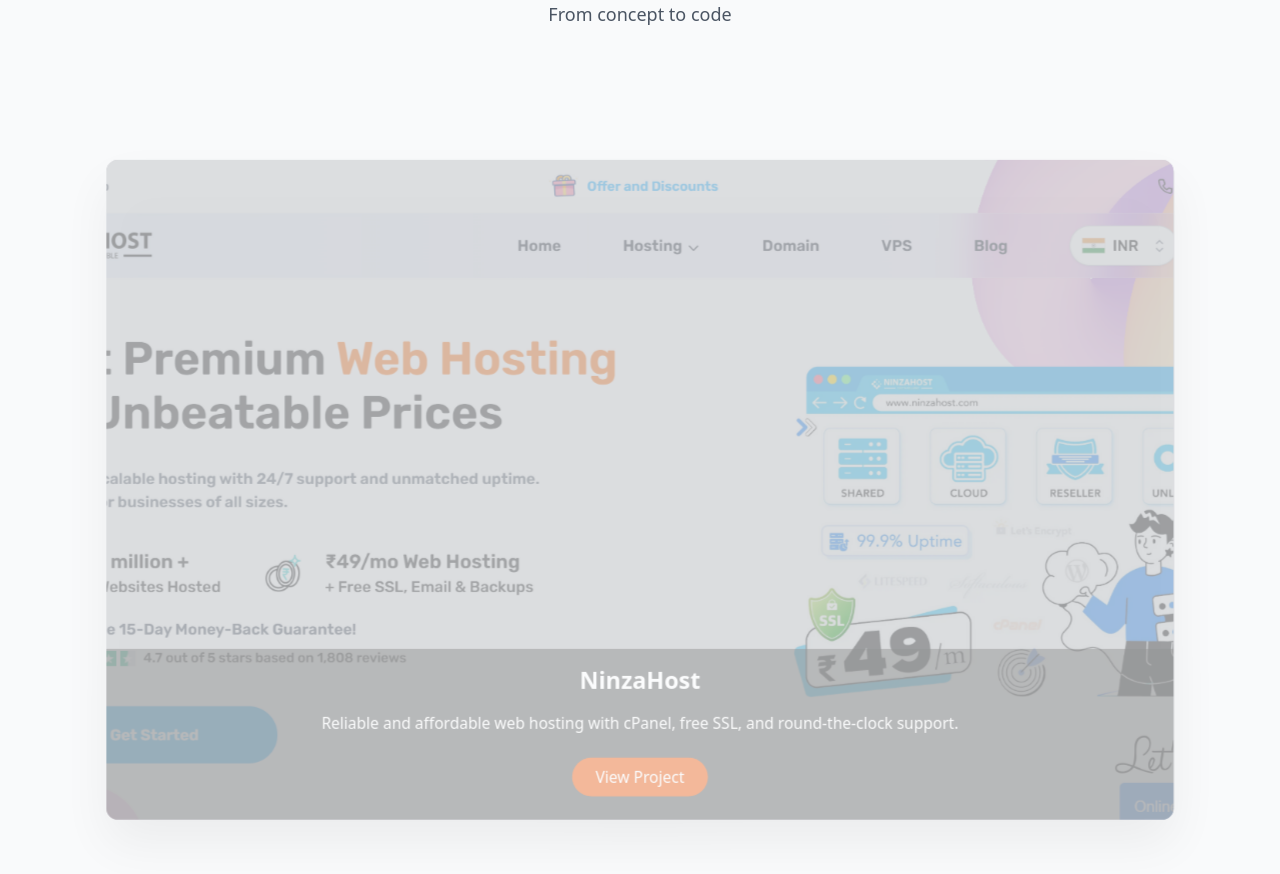
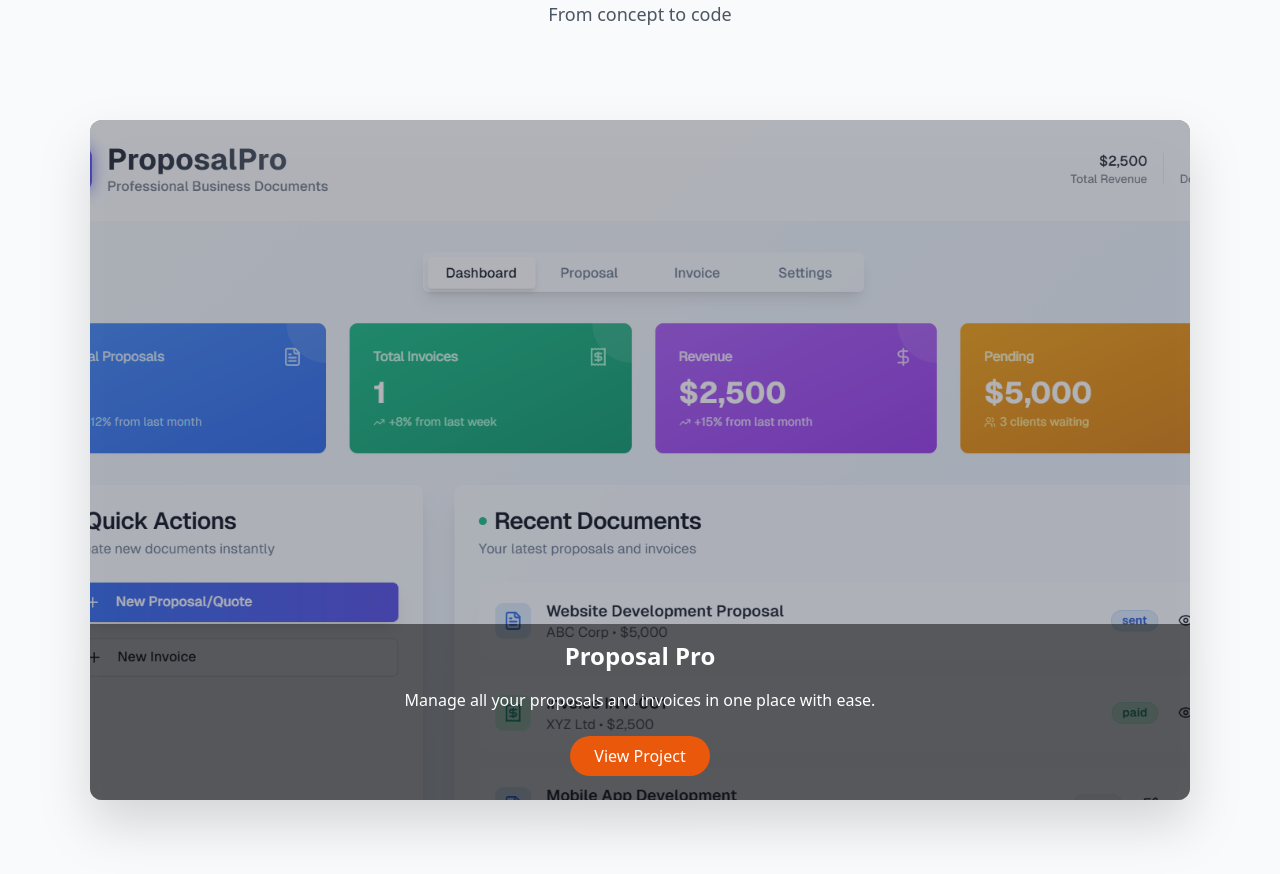
Before and after one commit to Ayushkush1/AyushKushwaha, a Next.js app: page / in a window 1280 px wide. Shown: the part 1620-2494 px from the top of the page. Built offline with nearby package versions, Linux system fonts and the light colour scheme.

Commit message:
Implement code changes to enhance functionality and improve performance

```diff
--- a/src/app/portfolio/page.tsx
+++ b/src/app/portfolio/page.tsx
@@ -19,6 +19,18 @@
     description: "A personal portfolio built using Next.js and Tailwind CSS, showcasing my skills and projects.",
     image: "/assets/portfolio.png",
     link: "https://ayushkushwaha.vercel.app/",
+  },
+  {
+    title: 'Six Table',
+    description: 'A creative agency specializing in modern web development solutions for businesses.',
+    image: '/assets/six-table.png',
+    link: 'https://six-table.vercel.app/',
+  },
+  {
+    title: 'Proposal Pro',
+    description: 'Manage all your proposals and invoices in one place with ease.',
+    image: '/assets/proposal-pro.png',
+    link: 'https://proposal-pro-sable.vercel.app/',
   },
   {
     title: 'NinzaHost',
--- a/src/components/ProjectSection.jsx
+++ b/src/components/ProjectSection.jsx
@@ -11,6 +11,13 @@
     image: '/assets/six-table.png',
     link: 'https://six-table.vercel.app/',
   },
+  {
+    title: 'Proposal Pro',
+    description: 'Manage all your proposals and invoices in one place with ease.',
+    image: '/assets/proposal-pro.png',
+    link: 'https://proposal-pro-sable.vercel.app/',
+  },
+
   {
     title: 'NinzaHost',
     description: 'Reliable and affordable web hosting with cPanel, free SSL, and round-the-clock support.',
```
Also changed, not shown: public/assets/proposal-pro.png (added).
